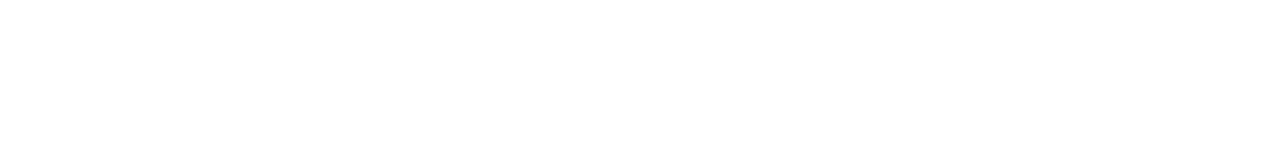
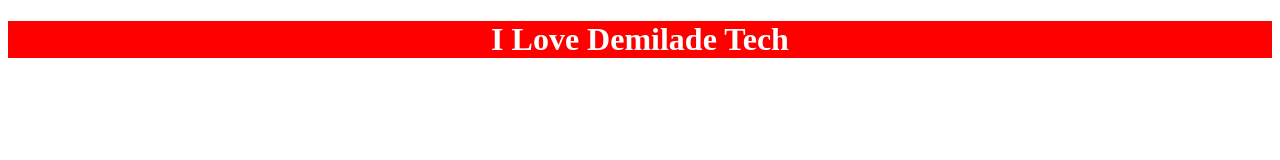
Before and after one commit to teghatee/practice, a plain HTML site: page index.html in a window 1280 px wide. Drawn offline with Linux system fonts and the light colour scheme.

```diff
--- a/index.html
+++ b/index.html
@@ -6,6 +6,6 @@
     <title>Document</title>
 </head>
 <body>
-
+  <h1 style="background-color: red; color: white; text-align: center;" >I Love Demilade Tech</h1>
 </body>
 </html>
```
